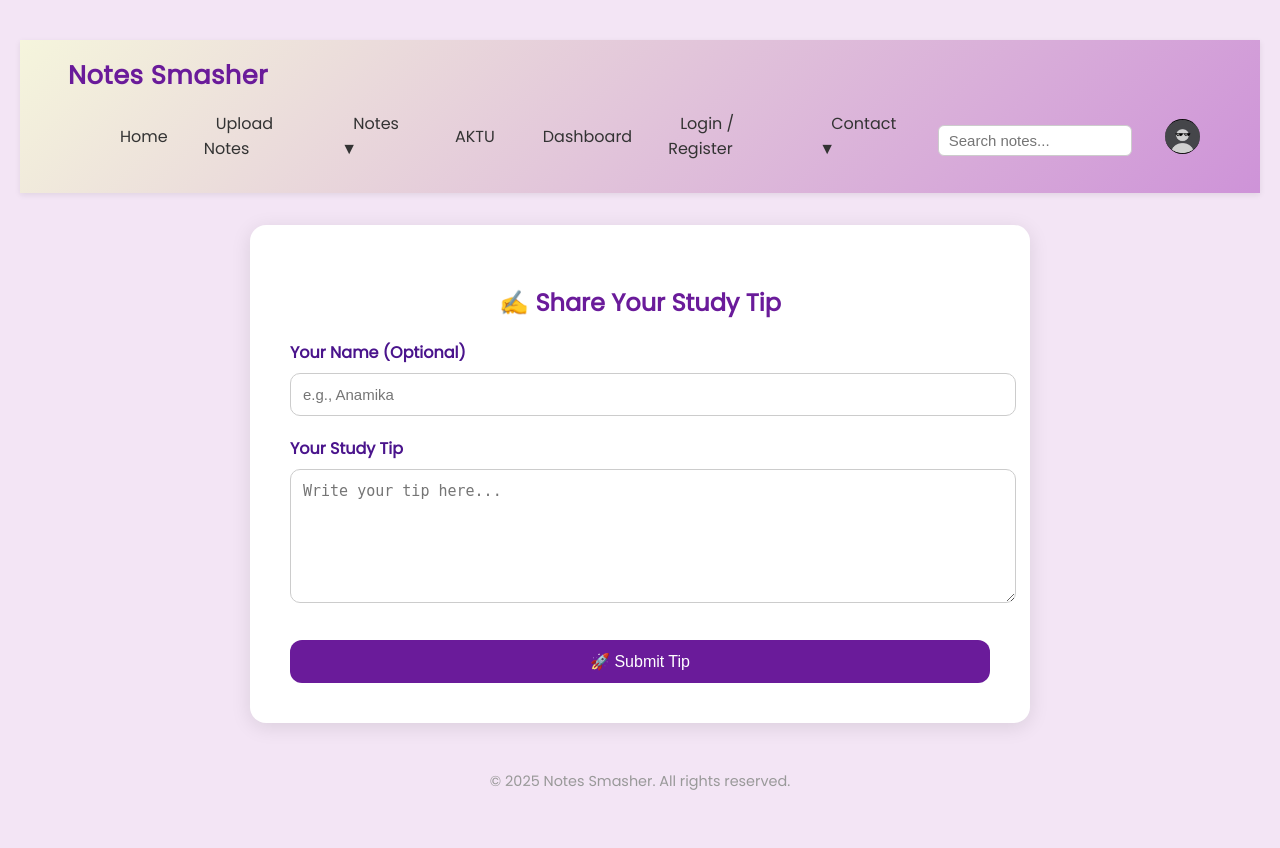
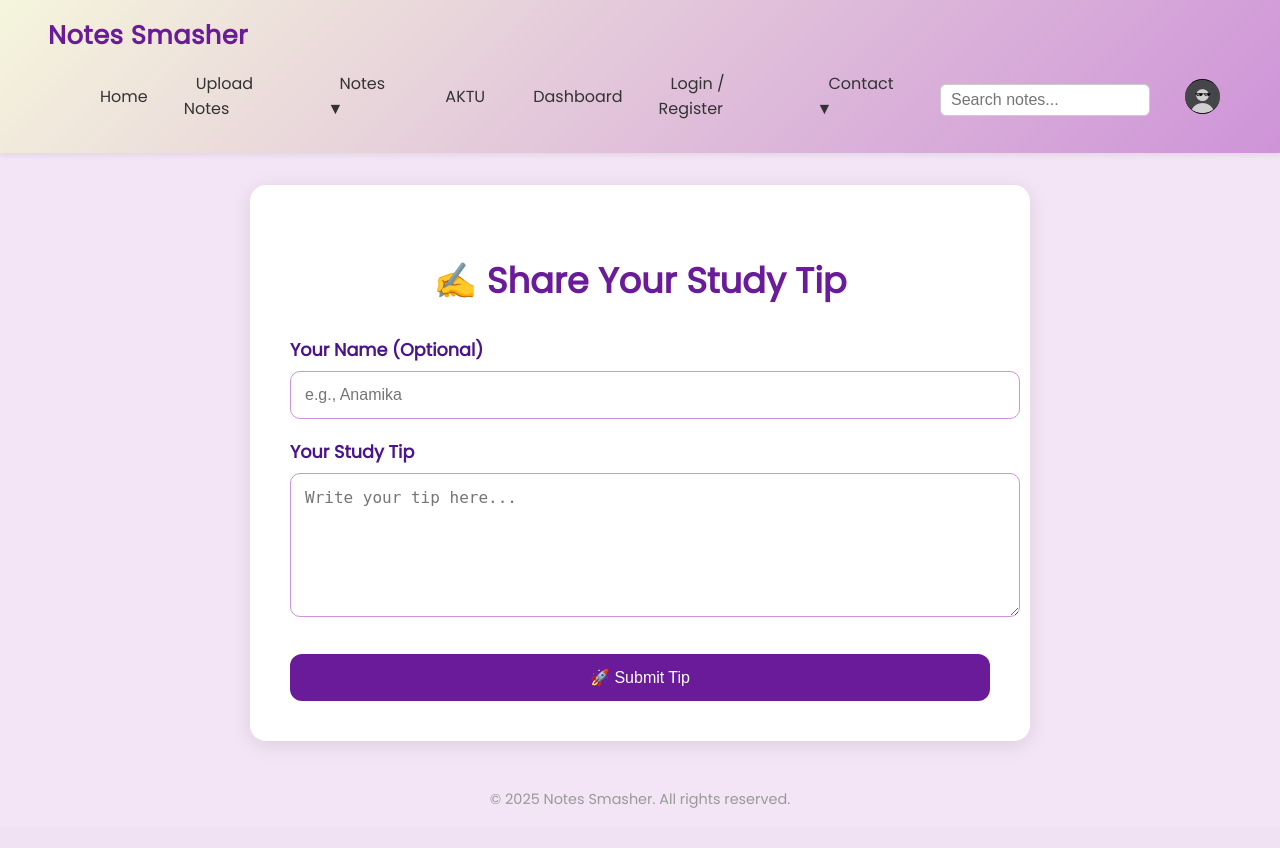
Before and after one commit to notessmasher765-wq/Notessmasher, a Flask app: page /share_tips in a window 1280 px wide. After the commit the page ends 808 px from the top, so only its background shows below. Run offline with Flask 3, Linux system fonts and the light colour scheme; some libraries are stand-ins or nearby versions.

Commit message:
Update share_tips.html

```diff
--- a/templates/share_tips.html
+++ b/templates/share_tips.html
@@ -1,17 +1,30 @@
-<!DOCTYPE html>
-<html lang="en">
+{% extends "base.html" %}
 
-<head>
-    <meta charset="UTF-8">
-    <meta name="viewport" content="width=device-width, initial-scale=1.0">
+{% block title %}Share Your Study Tip | StudySpark{% endblock %}
 
-    <title>Share Your Study Tip</title>
+{% block content %}
+<section class="share-tip-section">
+  <div class="container">
+    <h2 class="section-title">✍️ Share Your Study Tip</h2>
+    <form method="POST">
+      <label for="author">Your Name (Optional)</label>
+      <input type="text" name="author" id="author" placeholder="e.g., Anamika">
+
+      <label for="tip">Your Study Tip</label>
+      <textarea name="tip" id="tip" rows="6" placeholder="Write your tip here..." required></textarea>
+
+      <button type="submit">🚀 Submit Tip</button>
+    </form>
+  </div>
+</section>
+
 <style>
   body {
-            font-family: Arial, sans-serif;
-            background: #f3e5f5;
+    font-family: 'Poppins', sans-serif;
+    background-color: #f3e5f5;
+    color: #4a148c;
     margin: 0;
-            padding: clamp(15px, 5vw, 40px) clamp(10px, 4vw, 20px);
+    padding: 0;
   }
 
   .container {
@@ -23,10 +36,11 @@
     box-shadow: 0 4px 20px rgba(0, 0, 0, 0.1);
   }
 
-        h2 {
+  .section-title {
     color: #6a1b9a;
-            margin-bottom: 20px;
+    font-size: clamp(1.8rem, 5vw, 2.2rem);
     text-align: center;
+    margin-bottom: clamp(20px, 4vw, 30px);
   }
 
   label {
@@ -34,44 +48,49 @@
     margin-top: clamp(15px, 4vw, 20px);
     font-weight: bold;
     color: #4a148c;
+    font-size: clamp(0.95rem, 2.2vw, 1.1rem);
   }
 
   input[type="text"],
   textarea {
     width: 100%;
-            padding: clamp(10px, 2.5vw, 12px);
-            border: 1px solid #ccc;
+    padding: clamp(10px, 2.5vw, 14px);
+    margin-top: 8px;
+    border: 1px solid #ce93d8;
     border-radius: 10px;
-            margin-top: 8px;
+    font-size: clamp(14px, 2vw, 16px);
     resize: vertical;
-            font-size: clamp(14px, 2.5vw, 15px);
   }
 
   button {
     margin-top: clamp(20px, 5vw, 30px);
     background-color: #6a1b9a;
     color: white;
-            padding: clamp(10px, 3vw, 12px) clamp(20px, 6vw, 24px);
+    padding: clamp(10px, 2.5vw, 14px) clamp(20px, 4vw, 24px);
     border: none;
     border-radius: 12px;
-            font-size: clamp(14px, 3vw, 16px);
+    font-size: clamp(14px, 2.2vw, 16px);
     cursor: pointer;
-            display: block;
     width: 100%;
+    transition: background-color 0.3s;
   }
 
   button:hover {
     background-color: #4a148c;
   }
+
+  @media (max-width: 500px) {
+    .container {
+      padding: clamp(15px, 5vw, 25px);
+    }
+  }
 </style>
+{% endblock %}
+
 </head>
 
 <body>
-    {% extends "base.html" %}
 
-    {% block title %}Share Your Study Tip | StudySpark{% endblock %}
-
-    {% block content %}
     <div class="container">
         <h2>✍️ Share Your Study Tip</h2>
         <form method="POST">
@@ -84,7 +103,7 @@
             <button type="submit">🚀 Submit Tip</button>
         </form>
     </div>
-    {% endblock %}
+
 
 </body>
 
```
Lines whose indentation alone changed are shown as unchanged.
